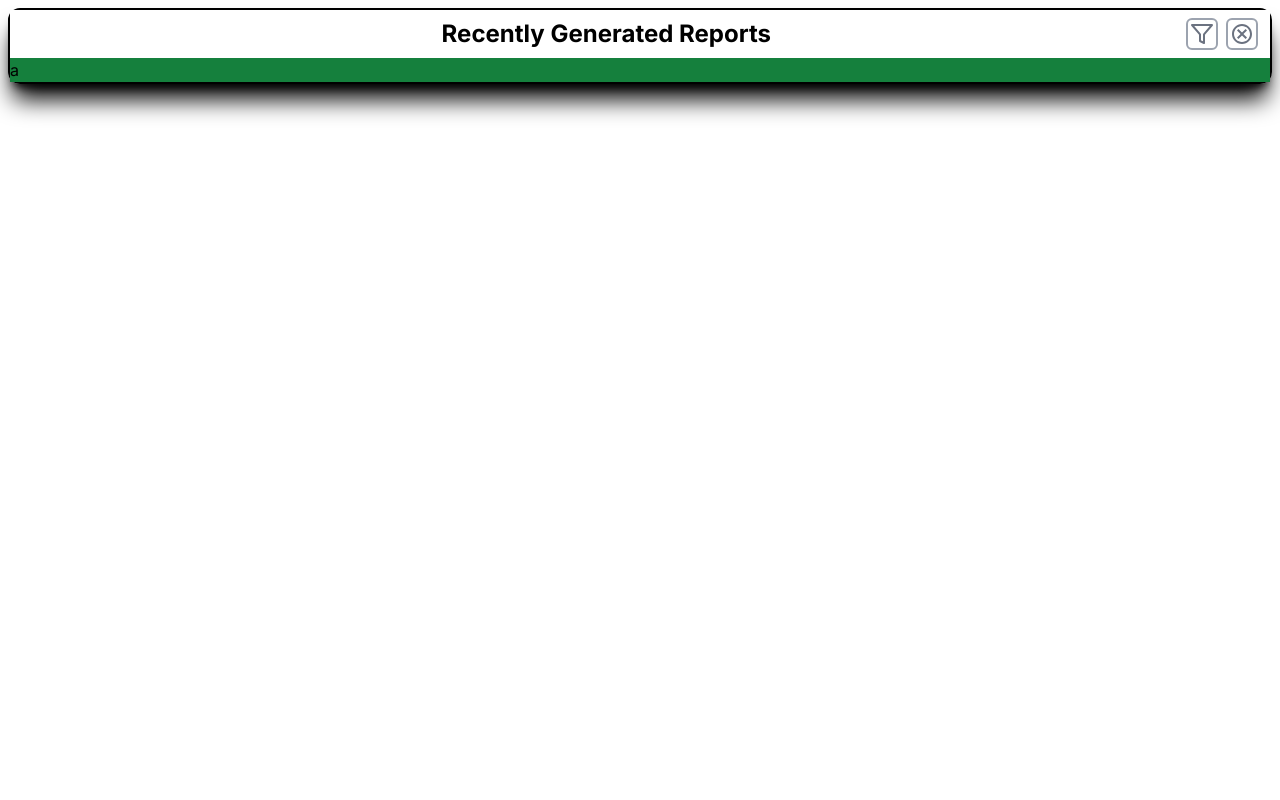
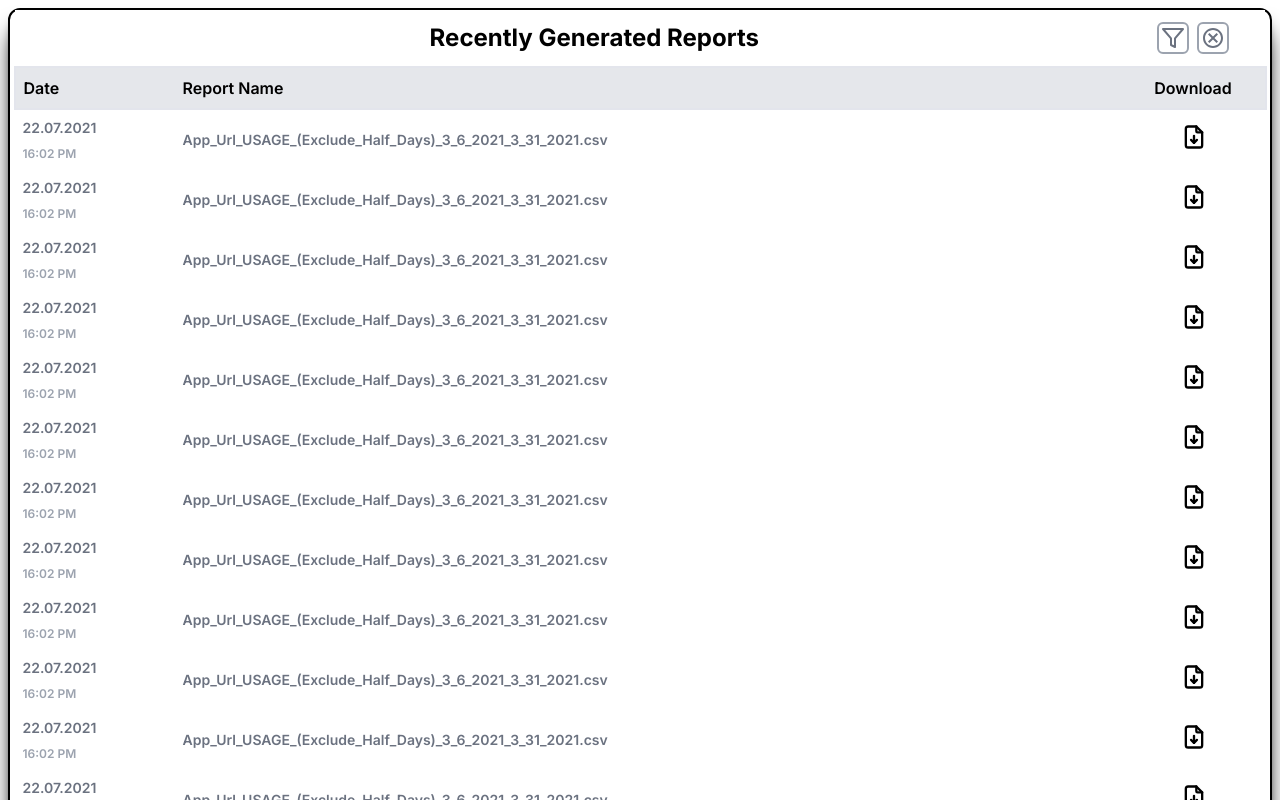
Before and after one commit to aniketcoddy/Pagination_report, a Next.js app: page / in a window 1280 px wide. Shown: the top 800 px of the page. Built offline with nearby package versions, Linux system fonts and the light colour scheme.

Commit message:
dummy Data , table , responsiveNess Done[only Pagination left]

```diff
--- a/app/page.js
+++ b/app/page.js
@@ -3,29 +3,105 @@ import Image from "next/image";
 import { TbFileDownload } from "react-icons/tb";
 import { LuFilter } from "react-icons/lu";
 import { MdOutlineCancel } from "react-icons/md";
-import data from "../data"
+import { data } from "../data"
 
 export default function Home() {
 
 
   return (
-    <div className="flex flex-col border-2 border-black h-fit m-2 rounded-xl shadow-xl shadow-black">
+    <div className="flex flex-col border-2 border-black h-fit m-2 items-center rounded-xl shadow-xl shadow-black">
 
       {/* heading */}
-      <div className="bg-white flex justify-between items-center px-3 row-start-1 row-end-3">
+      <div className="bg-white flex justify-between items-center py-1 px-3 md:w-[770px] lg:w-[1060px] xl:w-[1250px] 2xl:w-[1500px] row-start-1 row-end-3">
         <h1 className="text-white hidden sm:flex">.</h1>
         <h1 className="text-sm font-bold py-2 sm:text-center sm:text-lg xl:text-2xl">Recently Generated Reports</h1>
-        <div className="flex gap-2 py-2">
-          <button className="border-[2px] p-[2px] border-gray-400 rounded-md"><LuFilter className="text-gray-500 sm:w-5 sm:h-5 xl:w-6 xl:h-6"/></button>
-          <button className="border-[2px] p-[2px] border-gray-400 rounded-md"><MdOutlineCancel className="text-gray-500 sm:w-5 sm:h-5 xl:w-6 xl:h-6"/></button>
+        <div className="flex gap-2 py-2 mr-6">
+          <button className="border-[2px] p-[2px] border-gray-400 rounded-md"><LuFilter className="text-gray-500 sm:w-5 sm:h-5 xl:w-6 xl:h-6" /></button>
+          <button className="border-[2px] p-[2px] border-gray-400 rounded-md"><MdOutlineCancel className="text-gray-500 sm:w-5 sm:h-5 xl:w-6 xl:h-6" /></button>
         </div>
       </div>
 
       {/* table content */}
-      <div className="bg-gray-100 row-start-2 row-end-3">
+      <div className="row-start-1 row-end-3">
+        <table className="w-full hidden md:block">
+          <thead
+            data-aos="zoom-in"
+            data-aos-duration="500"
+            className=" border-2 border-[#e3e5ec]">
+            <tr className="bg-gray-200">
+              <th className=" p-2 w-28 lg:w-40 text-sm md:text-base font-semibold  text-left">
+                Date
+              </th>
+              <th className=" p-2 w-[520px] lg:w-[768px] xl:w-[947px] 2xl:w-[1195px] text-sm md:text-base  font-semibold text-left">
+                Report Name
+              </th>
+              <th className=" p-2 w-36  text-sm md:text-base font-semibold text-center">
+                Download
+              </th>
+            </tr>
+          </thead>
+          <tbody >
+            {data.map((items, index) => {
+              return (
+                <tr
+                  data-aos="zoom-in"
+                  data-aos-duration="600"
+                  className=" items-center"
+                  key={index}
+                >
+                  <td className="p-2  text-xs  gap-2 flex flex-col whitespace-nowrap">
+                    <h1 className="font-semibold text-gray-500 md:text-sm 2xl:text-base">{items.date}</h1>
+                    <h1 className="font-semibold text-gray-400">{items.time}</h1>
+                  </td>
+
+                  <td className="p-2  text-xs md:text-sm  whitespace-nowrap">
+                    <div className="flex gap-2">
+                      <h1 className="font-semibold 2xl:text-base text-gray-500">
+                        {items.name}
+                      </h1>
+                    </div>
+                  </td>
+
+                  <td className="p-2 ">
+                    <div className="text-center">
+                    <button><TbFileDownload className="w-7 h-7" /></button>
+                    </div>
+                  </td>
+
+                </tr>
+              );
+            })}
+          </tbody>
+        </table>
+
+        {/* for smaller screens */}
+        <div className="grid grid-cols-1  gap-4 m-3 md:hidden">
+          {data.map((item, index) => {
+            return (
+              <div key={index} className="p-4 rounded-lg gap-2 flex flex-col shadow-lg ">
+                <div className="flex flex-col gap-3 text-sm">
+                  <div>
+                    <h1 className="text-sm font-semibold w-full break-words">
+                      {item.name}
+                    </h1>
+                  </div>
+                  <div className="flex justify-between">
+                    <div className="flex-col gap-1">
+                      <h1 className="text-xs font-semibold">{item.date}</h1>
+                      <h1 className="text-[10px] font-semibold text-gray-400">{item.time}</h1>
+                    </div>
+                    <button><TbFileDownload className="w-7 h-7" /></button>
+                  </div>
+                </div>
+              </div>
+            );
+          })}
+        </div>
+      </div>
+
+      <div className="bg-green-700 row-start-2 row-end-3">
 
       </div>
-      <div className="bg-green-700 row-start-2 row-end-3">a</div>
     </div>
   );
 }
--- a/data.js
+++ b/data.js
@@ -1,5 +1,5 @@
 
-export const data = [
+ export const data = [
     {
         date:"22.07.2021",
         time:"16:02 PM",
```
